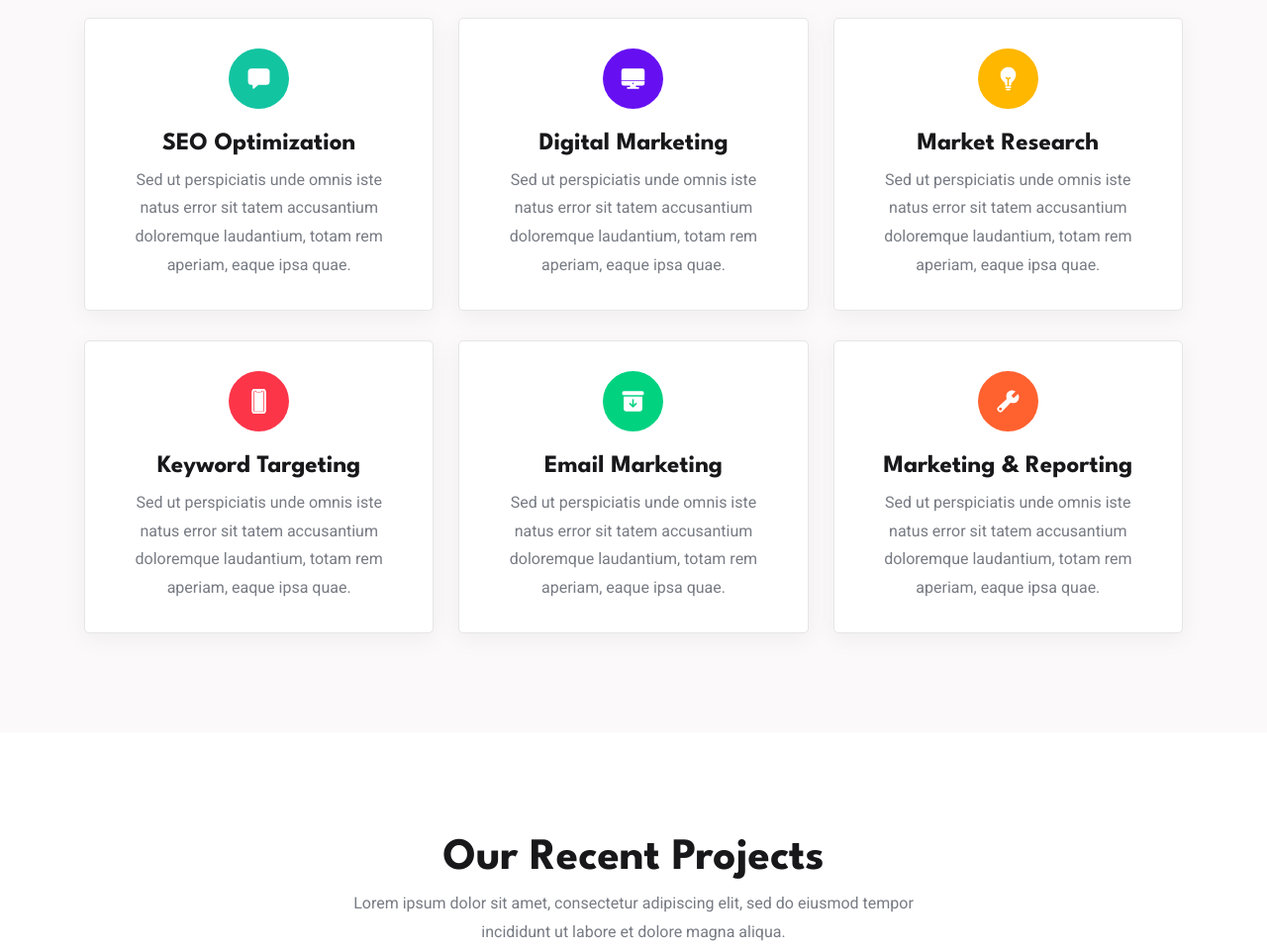
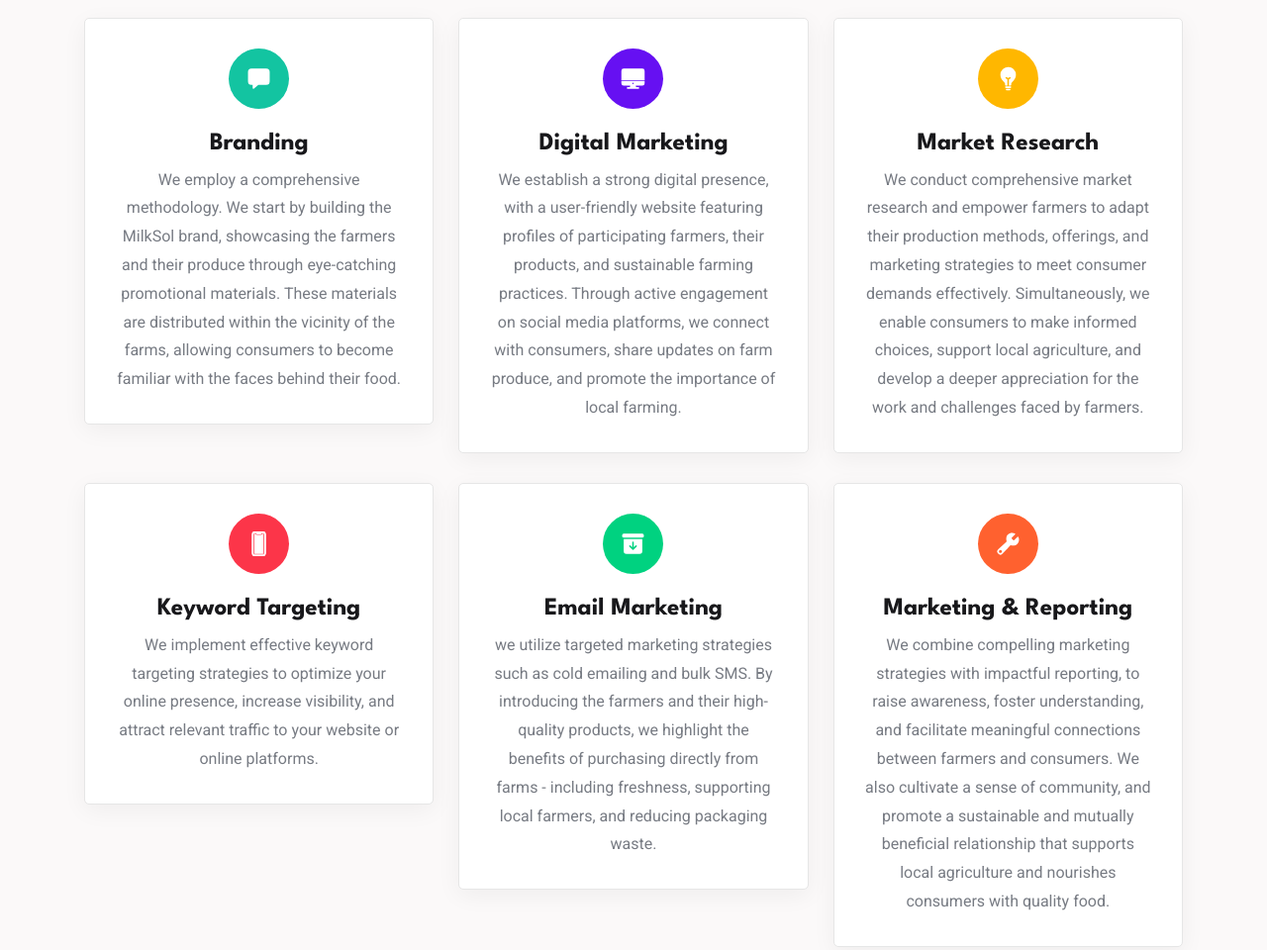
Before and after one commit to MildredKoskei/milksol-marketing-agency, a plain HTML site: page index.html in a window 1280 px wide. Shown: the part 960-1920 px from the top of the page at 99% size. Drawn offline with nearby package versions, Linux system fonts and the light colour scheme.

Commit message:
:construction: added content

```diff
--- a/index.html
+++ b/index.html
@@ -101,10 +101,11 @@
             <h1 class="h1 hero-title">DIGITIZING AGRICULTURE</h1>
 
             <p class="hero-text">
-              At milksol, we are not just marketers; we are cultivators of dreams.
+              Connecting Farmers and Consumers for a Sustainable Future
+              <!-- At milksol, we are not just marketers; we are cultivators of dreams.
               We understand the sweat, the passion, and the dedication that goes into every aspect of agriculture.
               Our mission is to join hands with the farmers, producers, and agribusinesses,
-              harnessing the power of innovation and modern marketing techniques to elevate their brands and propel their success to new heights.
+              harnessing the power of innovation and modern marketing techniques to elevate their brands and propel their success to new heights. -->
             </p>
 
             <a href="#" class="btn btn-primary">Get Started</a>
@@ -145,13 +146,14 @@
                 </div>
 
                 <h3 class="h3">
-                  <a href="#" class="card-title">SEO Optimization</a>
+                  <a href="#" class="card-title">Branding</a>
                 </h3>
 
                 <p class="card-text">
-                  Sed ut perspiciatis unde omnis iste natus error sit tatem accusantium doloremque laudantium, totam rem
-                  aperiam, eaque
-                  ipsa quae.
+                  We employ a comprehensive methodology.
+                   We start by building the MilkSol brand, showcasing the farmers and their produce through eye-catching promotional materials.
+                   These materials are distributed within the vicinity of the farms,
+                  allowing consumers to become familiar with the faces behind their food.
                 </p>
 
               </div>
@@ -169,9 +171,8 @@
                 </h3>
 
                 <p class="card-text">
-                  Sed ut perspiciatis unde omnis iste natus error sit tatem accusantium doloremque laudantium, totam rem
-                  aperiam, eaque
-                  ipsa quae.
+                  We establish a strong digital presence, with a user-friendly website featuring profiles of participating farmers, their products, and sustainable farming practices.
+                  Through active engagement on social media platforms, we connect with consumers, share updates on farm produce, and promote the importance of local farming.
                 </p>
 
               </div>
@@ -189,9 +190,8 @@
                 </h3>
 
                 <p class="card-text">
-                  Sed ut perspiciatis unde omnis iste natus error sit tatem accusantium doloremque laudantium, totam rem
-                  aperiam, eaque
-                  ipsa quae.
+                  We conduct comprehensive market research and empower farmers to adapt their production methods, offerings, and marketing strategies to meet consumer demands effectively.
+                   Simultaneously, we enable consumers to make informed choices, support local agriculture, and develop a deeper appreciation for the work and challenges faced by farmers.
                 </p>
 
               </div>
@@ -209,9 +209,8 @@
                 </h3>
 
                 <p class="card-text">
-                  Sed ut perspiciatis unde omnis iste natus error sit tatem accusantium doloremque laudantium, totam rem
-                  aperiam, eaque
-                  ipsa quae.
+                 We implement effective keyword targeting strategies to optimize your online presence, increase visibility,
+                  and attract relevant traffic to your website or online platforms.
                 </p>
 
               </div>
@@ -229,9 +228,9 @@
                 </h3>
 
                 <p class="card-text">
-                  Sed ut perspiciatis unde omnis iste natus error sit tatem accusantium doloremque laudantium, totam rem
-                  aperiam, eaque
-                  ipsa quae.
+                  we utilize targeted marketing strategies such as cold emailing and bulk SMS.
+                  By introducing the farmers and their high-quality products,
+                  we highlight the benefits of purchasing directly from farms - including freshness, supporting local farmers, and reducing packaging waste.
                 </p>
 
               </div>
@@ -249,9 +248,8 @@
                 </h3>
 
                 <p class="card-text">
-                  Sed ut perspiciatis unde omnis iste natus error sit tatem accusantium doloremque laudantium, totam rem
-                  aperiam, eaque
-                  ipsa quae.
+                  We combine compelling marketing strategies with impactful reporting, to raise awareness, foster understanding, and facilitate meaningful connections between farmers and consumers.
+                We also cultivate a sense of community, and promote a sustainable and mutually beneficial relationship that supports local agriculture and nourishes consumers with quality food.
                 </p>
 
               </div>
@@ -451,17 +449,16 @@
             <h2 class="h2 section-title">About Us</h2>
 
             <p class="section-text">
-              Lorem ipsum dolor sit amet, con se ctetur adipiscing elit. In sagittis eg esta ante, sed viverra nunc
-              tinci dunt nec
-              elei fend et tiram.
+              Bridging the Gap Between Farmers and Consumers
             </p>
 
             <h3 class="h3">Who We Are</h3>
 
             <p class="section-text">
-              Sed ut perspiciatis unde omnis iste natus error sit voluptatem accusantium doloremque laudantium, totam
-              rem aperiam,
-              eaque ipsa quae ab illo inventore veritatis et quasi architecto beatae vitae dicta sunt explicabo.
+              At MilkSol, we are a dedicated team of professionals passionate about revolutionizing the agricultural supply chain and promoting sustainability.
+              Our mission is to bridge the significant gap between farmers and consumers, creating a direct and transparent connection that benefits both parties.
+              Through our innovative marketing strategies and expertise in various fields, we strive to support local farmers,
+               provide consumers with fresh and high-quality products, and contribute to a more sustainable future.
             </p>
 
             <h3 class="h3">Our Success</h3>
@@ -501,9 +498,9 @@
             <h3 class="h3">Our Mission</h3>
 
             <p class="section-text">
-              At vero eos et accusamus et iusto odio dignissimos ducimus qui blanditiis praesentium voluptatum deleniti
-              atque corrupti
-              quos dolores et quas molestias excepturi sint occaecati cupiditate non provident, similique sunt in.
+              To bridge the significant gap between farmers and consumers, creating a direct and transparent connection that benefits both parties.
+              Through our innovative marketing strategies and expertise in various fields, we strive to support local farmers, provide consumers with fresh and high-quality products,
+              and contribute to a more sustainable future.
             </p>
 
           </div>
```
